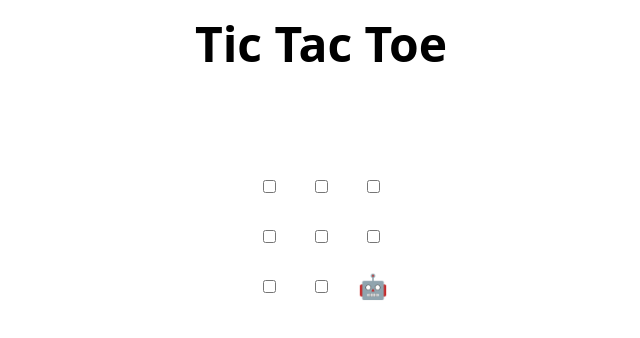
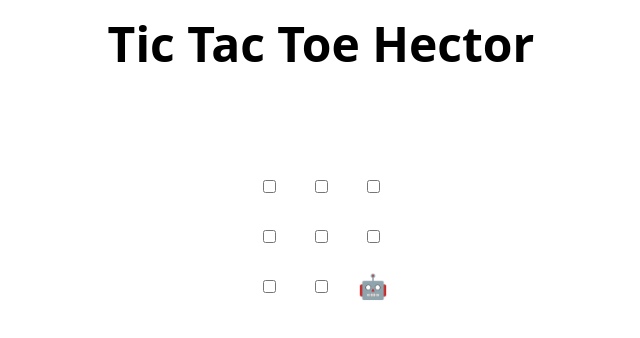
Before and after one commit to devopscerts/skills-publish-packages, a plain HTML site: page index.html in a window 1280 px wide. Shown: the whole page, without its empty margins (319-959 px from the left). Drawn offline with Linux system fonts and the light colour scheme.

```diff
--- a/index.html
+++ b/index.html
@@ -27,7 +27,7 @@
   }
 </style>
 
-<h1>Tic Tac Toe</h1>
+<h1>Tic Tac Toe Hector</h1>
 
 <table>
   <tr>
```
Also changed, not shown: 1 other file.
